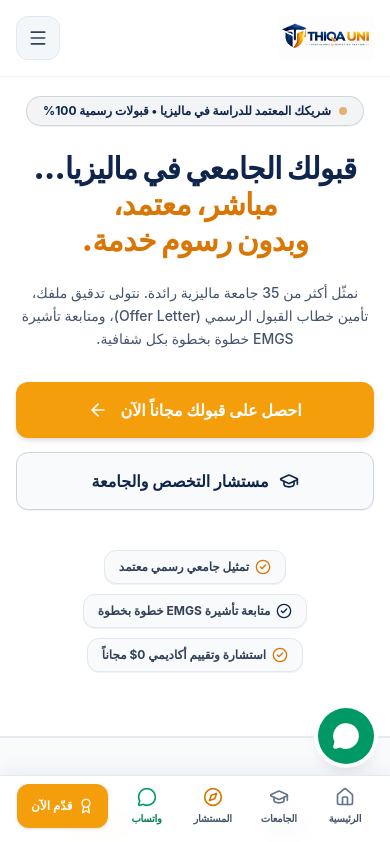
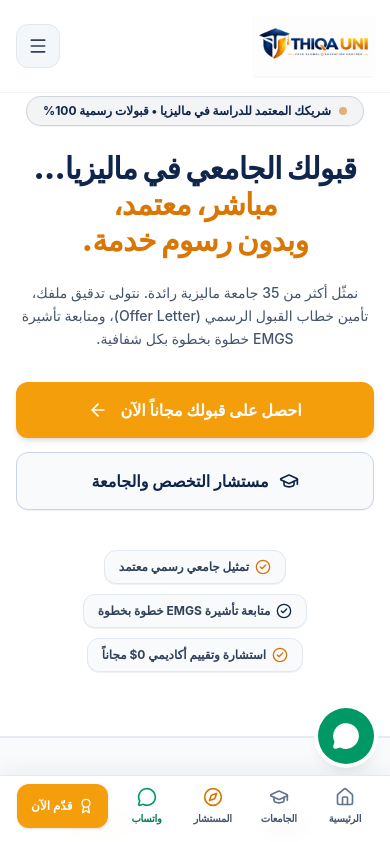
Before and after one commit to TAWFIG610/JOUDA, a React (Vite) app: page / in a window 390 px wide. Shown: the top 842 px of the page. Built offline with nearby package versions, Linux system fonts and the light colour scheme.

Commit message:
style(ui-ux): increase logo scale across navbar, modals, and footer, and refine responsive visual hierarchy

```diff
--- a/src/components/Footer.tsx
+++ b/src/components/Footer.tsx
@@ -45,12 +45,12 @@ export const Footer: React.FC<FooterProps> = ({ onOpenLegal }) => {
           {/* Brand Column */}
           <div className="space-y-4">
             <div className="flex items-center gap-3">
-              <div className="h-14 bg-white p-1.5 rounded-xl shadow-md border border-white/20 shrink-0">
+              <div className="h-18 sm:h-20 bg-white p-2.5 rounded-2xl shadow-lg border border-white/20 shrink-0">
                 <img
                   src="/thiqa-logo.png"
                   alt={`${BRAND_NAME_AR} — ${BRAND_TAGLINE}`}
-                  width="112"
-                  height="56"
+                  width="160"
+                  height="80"
                   loading="lazy"
                   className="h-full w-auto object-contain"
                 />
--- a/src/components/LeadModal.tsx
+++ b/src/components/LeadModal.tsx
@@ -216,11 +216,13 @@ export const LeadModal: React.FC<LeadModalProps> = ({
           <div className="space-y-6">
             {/* Modal Header */}
             <div className="text-center space-y-2.5 pt-2">
-              <div className="h-14 sm:h-16 flex items-center justify-center mx-auto">
+              <div className="h-18 sm:h-22 flex items-center justify-center mx-auto mb-1">
                 <img
                   src="/thiqa-logo.png"
                   alt="شعار ثقة يوني — الشريك الأكاديمي الدولي"
-                  className="max-h-full w-auto object-contain"
+                  width="160"
+                  height="80"
+                  className="max-h-full w-auto object-contain drop-shadow-xs"
                 />
               </div>
 
--- a/src/components/Navbar.tsx
+++ b/src/components/Navbar.tsx
@@ -35,16 +35,16 @@ export const Navbar: React.FC<NavbarProps> = ({
           {/* Brand Logo - THIQA UNI Official Logo */}
           <a
             href="#hero"
-            className="flex items-center gap-3 group focus:outline-none cursor-pointer focus-visible:outline-none focus-visible:ring-2 focus-visible:ring-[#0F254B] focus-visible:ring-offset-2 shrink-0 py-0.5"
+            className="flex items-center gap-3 group focus:outline-none cursor-pointer focus-visible:outline-none focus-visible:ring-2 focus-visible:ring-[#0F254B] focus-visible:ring-offset-2 shrink-0 py-1"
             aria-label={`${BRAND_NAME_EN} - ${BRAND_TAGLINE}`}
           >
             <img
               src="/thiqa-logo.png"
               alt="شعار ثقة يوني — الشريك الأكاديمي الدولي للتعليم العالي"
-              width="128"
-              height="64"
+              width="176"
+              height="88"
               fetchPriority="high"
-              className="h-12 sm:h-14 lg:h-16 w-auto object-contain transition-transform duration-200 group-hover:scale-102"
+              className="h-15 sm:h-18 lg:h-22 w-auto object-contain transition-transform duration-200 group-hover:scale-102 drop-shadow-xs"
             />
           </a>
 
--- a/src/components/WhyThiqaSection.tsx
+++ b/src/components/WhyThiqaSection.tsx
@@ -12,11 +12,11 @@ export const WhyThiqaSection: React.FC<WhyThiqaProps> = ({
   return (
     <section
       id="why-thiqa"
-      className="py-16 sm:py-24 bg-[#F8FAFC] relative border-t border-slate-200/80"
+      className="py-12 sm:py-20 lg:py-24 bg-[#F8FAFC] relative border-t border-slate-200/80"
     >
       <div className="max-w-7xl mx-auto px-4 sm:px-6 lg:px-8">
         {/* Section Header */}
-        <div className="text-center space-y-3.5 max-w-3xl mx-auto mb-12">
+        <div className="text-center space-y-3.5 max-w-3xl mx-auto mb-8 sm:mb-12">
           <div className="inline-flex items-center gap-2 px-4 py-1.5 rounded-full bg-[#0F254B]/5 border border-[#0F254B]/15 text-[#0F254B] text-xs font-bold shadow-xs">
             <ShieldCheck className="w-4 h-4 text-[#F59E0B]" />
             <span>فارق التميز مع ثقة يوني</span>
```
